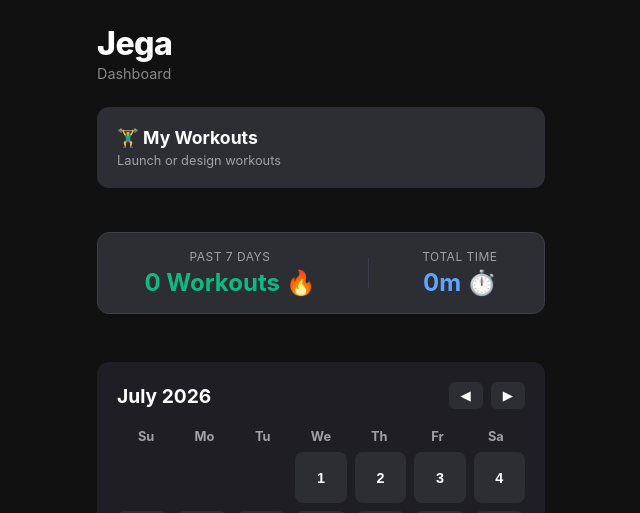
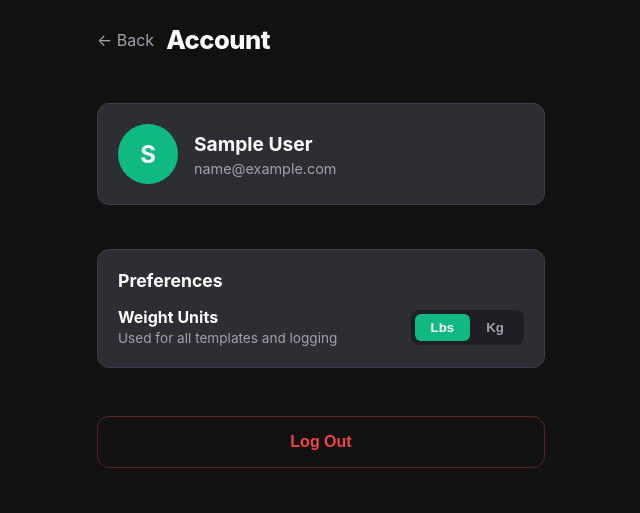
Before and after one commit to IMLukasS/jega, a React (Vite) app in the folder client/: page /account in a window 1280 px wide. Before the commit this address led to /. Shown: the top 513 px of the page, without its empty margins (319-959 px from the left). Built offline with nearby package versions, Linux system fonts and the light colour scheme; no server answers; sample sign-in values are in the browser's storage.

Commit message:
feat: add dynamic weight units, password toggle, and account settings

```diff
--- a/client/src/App.jsx
+++ b/client/src/App.jsx
@@ -4,7 +4,8 @@ import TemplatesPage from './pages/TemplatesPage';
 import WorkoutDetail from './pages/WorkoutDetail';
 import FocusWorkout from './components/FocusWorkout';
 import CreateTemplate from './pages/CreateTemplate';
-import AuthPage from './pages/AuthPage'; // 🔑 Import Auth Page
+import AuthPage from './pages/AuthPage';
+import AccountPage from './pages/AccountPage'; // ⚙️ Import the new Account Page
 
 // 🛡️ Security Bouncer for Frontend Routes
 function ProtectedRoute({ children }) {
@@ -75,6 +76,16 @@ function App() {
           }
         />
 
+        {/* ⚙️ New Account Route */}
+        <Route
+          path="/account"
+          element={
+            <ProtectedRoute>
+              <AccountPage />
+            </ProtectedRoute>
+          }
+        />
+
         {/* ↪️ Catch-all: redirect any unknown URL back home */}
         <Route path="*" element={<Navigate to="/" replace />} />
       </Routes>
--- a/client/src/components/FocusWorkout.jsx
+++ b/client/src/components/FocusWorkout.jsx
@@ -6,6 +6,9 @@ export default function FocusWorkout() {
   const { routineId } = useParams();
   const navigate = useNavigate();
   const location = useLocation();
+
+  // ⚖️ Dynamically get saved weight unit preference
+  const weightUnitLabel = (localStorage.getItem('preferredUnit') || 'lbs').toLowerCase() === 'kg' ? 'Kg' : 'Lbs';
 
   const [routine, setRoutine] = useState(null);
   const [workoutId, setWorkoutId] = useState(null);
@@ -359,12 +362,14 @@ export default function FocusWorkout() {
     }
   };
 
+  // ⚖️ Dynamic unit rendering for completed sets
   const renderCompletedSetText = (set, type) => {
+    const unit = weightUnitLabel.toLowerCase();
     if (type === 'time') return `${set.timeMin || 0}m ${set.timeSec || 0}s`;
     if (type === 'bodyweight_reps') return `${set.reps || 0} reps`;
-    if (type === 'time_weight') return `${set.weight || 0} lbs × ${set.timeMin || 0}m ${set.timeSec || 0}s`;
+    if (type === 'time_weight') return `${set.weight || 0} ${unit} × ${set.timeMin || 0}m ${set.timeSec || 0}s`;
     if (type === 'distance_time') return `${set.distance || 0} mi × ${set.timeMin || 0}m ${set.timeSec || 0}s`;
-    return `${set.weight || 0} lbs × ${set.reps || 0} reps`;
+    return `${set.weight || 0} ${unit} × ${set.reps || 0} reps`;
   };
 
   return (
@@ -456,14 +461,15 @@ export default function FocusWorkout() {
           ))}
         </div>
 
+        {/* ⚖️ Dynamic unit rendering for planned set goal */}
         {plannedSet && (
           <div style={{ backgroundColor: '#2d2d2d', padding: '12px', borderRadius: '8px', marginBottom: '12px', textAlign: 'center', color: '#4ade80', fontWeight: 'bold', fontSize: '1rem', border: '1px dashed #4ade80' }}>
             🎯 Goal for Set {currentSetIndex + 1}:
             {activeExercise.tracking_type === 'time' ? ` ${plannedSet.time_minutes || 0}m ${plannedSet.time_seconds || 0}s`
             : activeExercise.tracking_type === 'bodyweight_reps' ? ` ${plannedSet.reps || 0} reps`
-            : activeExercise.tracking_type === 'time_weight' ? ` ${plannedSet.weight || 0} lbs for ${plannedSet.time_minutes || 0}m ${plannedSet.time_seconds || 0}s`
+            : activeExercise.tracking_type === 'time_weight' ? ` ${plannedSet.weight || 0} ${weightUnitLabel.toLowerCase()} for ${plannedSet.time_minutes || 0}m ${plannedSet.time_seconds || 0}s`
             : activeExercise.tracking_type === 'distance_time' ? ` ${plannedSet.distance || 0} mi in ${plannedSet.time_minutes || 0}m ${plannedSet.time_seconds || 0}s`
-            : ` ${plannedSet.weight || 0} lbs × ${plannedSet.reps || 0} reps`}
+            : ` ${plannedSet.weight || 0} ${weightUnitLabel.toLowerCase()} × ${plannedSet.reps || 0} reps`}
           </div>
         )}
 
@@ -508,7 +514,8 @@ export default function FocusWorkout() {
               <input type="number" placeholder="Reps" value={reps} onChange={(e) => setReps(e.target.value)} style={{ flex: 4, minWidth: 0, backgroundColor: '#111', border: '1px solid #2d2d2d', borderRadius: '8px', padding: '16px', color: '#fff', fontSize: '1.1rem', textAlign: 'center', outline: 'none' }} />
             ) : activeExercise.tracking_type === 'time_weight' ? (
               <>
-                <input type="number" placeholder="Lbs" step="0.1" value={weight} onChange={(e) => setWeight(e.target.value)} style={{ flex: 2, minWidth: 0, backgroundColor: '#111', border: '1px solid #2d2d2d', borderRadius: '8px', padding: '16px', color: '#fff', fontSize: '1.1rem', textAlign: 'center', outline: 'none' }} />
+                {/* ⚖️ Updated dynamic placeholder */}
+                <input type="number" placeholder={weightUnitLabel} step="0.1" value={weight} onChange={(e) => setWeight(e.target.value)} style={{ flex: 2, minWidth: 0, backgroundColor: '#111', border: '1px solid #2d2d2d', borderRadius: '8px', padding: '16px', color: '#fff', fontSize: '1.1rem', textAlign: 'center', outline: 'none' }} />
                 <input type="number" placeholder="Min" value={timeMin} onChange={(e) => setTimeMin(e.target.value)} style={{ flex: 1.5, minWidth: 0, backgroundColor: '#111', border: '1px solid #2d2d2d', borderRadius: '8px', padding: '16px', color: '#fff', fontSize: '1.1rem', textAlign: 'center', outline: 'none' }} />
                 <input type="number" placeholder="Sec" value={timeSec} onChange={(e) => setTimeSec(e.target.value)} style={{ flex: 1.5, minWidth: 0, backgroundColor: '#111', border: '1px solid #2d2d2d', borderRadius: '8px', padding: '16px', color: '#fff', fontSize: '1.1rem', textAlign: 'center', outline: 'none' }} />
               </>
@@ -520,7 +527,8 @@ export default function FocusWorkout() {
               </>
             ) : (
               <>
-                <input type="number" placeholder="Lbs" step="0.1" value={weight} onChange={(e) => setWeight(e.target.value)} style={{ flex: 2, minWidth: 0, backgroundColor: '#111', border: '1px solid #2d2d2d', borderRadius: '8px', padding: '16px', color: '#fff', fontSize: '1.1rem', textAlign: 'center', outline: 'none' }} />
+                {/* ⚖️ Updated dynamic placeholder */}
+                <input type="number" placeholder={weightUnitLabel} step="0.1" value={weight} onChange={(e) => setWeight(e.target.value)} style={{ flex: 2, minWidth: 0, backgroundColor: '#111', border: '1px solid #2d2d2d', borderRadius: '8px', padding: '16px', color: '#fff', fontSize: '1.1rem', textAlign: 'center', outline: 'none' }} />
                 <input type="number" placeholder="Reps" value={reps} onChange={(e) => setReps(e.target.value)} style={{ flex: 2, minWidth: 0, backgroundColor: '#111', border: '1px solid #2d2d2d', borderRadius: '8px', padding: '16px', color: '#fff', fontSize: '1.1rem', textAlign: 'center', outline: 'none' }} />
               </>
             )}
@@ -707,7 +715,6 @@ export default function FocusWorkout() {
                   </div>
                 )}
 
-                {/* 👇 Here are the closing tags that were cut off in your prompt 👇 */}
                 <div style={{ fontSize: '0.75rem', color: isActive ? '#444' : '#888', display: 'flex', justifyContent: 'space-between' }}>
                   <span>{setsDone}/{tSets} Sets</span>
                   {isCompleted && <span style={{ color: isActive ? '#10b981' : '#4ade80', fontWeight: 'bold' }}>✓</span>}
--- /dev/null
+++ b/client/src/pages/AccountPage.jsx
@@ -0,0 +1,141 @@
+import { useState, useEffect } from 'react';
+import { useNavigate, Link } from 'react-router-dom';
+
+export default function AccountPage() {
+  const navigate = useNavigate();
+  const [user, setUser] = useState({ name: 'Athlete', email: '' });
+  const [unit, setUnit] = useState('lbs');
+
+  useEffect(() => {
+    // 1. Grab the user data we saved during login
+    const storedUser = localStorage.getItem('user');
+    if (storedUser) {
+      setUser(JSON.parse(storedUser));
+    }
+
+    // 2. Grab their preferred unit (default to lbs if none exists)
+    const storedUnit = localStorage.getItem('preferredUnit') || 'lbs';
+    setUnit(storedUnit);
+  }, []);
+
+  const handleUnitChange = (newUnit) => {
+    setUnit(newUnit);
+    localStorage.setItem('preferredUnit', newUnit);
+  };
+
+  const handleLogout = () => {
+    // Wipe auth tokens but leave the unit preference for this device
+    localStorage.removeItem('token');
+    localStorage.removeItem('user');
+    navigate('/auth');
+  };
+
+  return (
+    <div className="app-container">
+      <header style={{ display: 'flex', alignItems: 'center', gap: '12px', marginBottom: '24px' }}>
+        <Link to="/" style={{ color: '#a1a1aa', textDecoration: 'none' }}>← Back</Link>
+        <h1 style={{ margin: 0, fontSize: '1.6rem' }}>Account</h1>
+      </header>
+
+      {/* Profile Info Card */}
+      <div style={{
+        background: '#2d2d34',
+        padding: '20px',
+        borderRadius: '12px',
+        border: '1px solid #3e3e4a',
+        marginBottom: '20px',
+        display: 'flex',
+        alignItems: 'center',
+        gap: '16px'
+      }}>
+        <div style={{
+          width: '60px',
+          height: '60px',
+          borderRadius: '50%',
+          background: '#10b981',
+          display: 'flex',
+          justifyContent: 'center',
+          alignItems: 'center',
+          fontSize: '1.5rem',
+          fontWeight: 'bold',
+          color: '#fff'
+        }}>
+          {user.name.charAt(0).toUpperCase()}
+        </div>
+        <div>
+          <h2 style={{ margin: '0 0 4px 0', color: '#fff', fontSize: '1.2rem' }}>{user.name}</h2>
+          <p style={{ margin: 0, color: '#a1a1aa', fontSize: '0.9rem' }}>{user.email}</p>
+        </div>
+      </div>
+
+      {/* Preferences Card */}
+      <div style={{
+        background: '#2d2d34',
+        padding: '20px',
+        borderRadius: '12px',
+        border: '1px solid #3e3e4a',
+        marginBottom: '24px'
+      }}>
+        <h3 style={{ margin: '0 0 16px 0', color: '#fff', fontSize: '1.1rem' }}>Preferences</h3>
+
+        <div style={{ display: 'flex', justifyContent: 'space-between', alignItems: 'center' }}>
+          <div>
+            <span style={{ display: 'block', color: '#fff', fontWeight: 'bold' }}>Weight Units</span>
+            <span style={{ color: '#a1a1aa', fontSize: '0.85rem' }}>Used for all templates and logging</span>
+          </div>
+
+          <div style={{ display: 'flex', background: '#1e1e24', borderRadius: '8px', padding: '4px' }}>
+            <button
+              onClick={() => handleUnitChange('lbs')}
+              style={{
+                padding: '6px 16px',
+                borderRadius: '6px',
+                border: 'none',
+                background: unit === 'lbs' ? '#10b981' : 'transparent',
+                color: unit === 'lbs' ? '#fff' : '#a1a1aa',
+                fontWeight: 'bold',
+                cursor: 'pointer',
+                transition: 'all 0.2s'
+              }}
+            >
+              Lbs
+            </button>
+            <button
+              onClick={() => handleUnitChange('kg')}
+              style={{
+                padding: '6px 16px',
+                borderRadius: '6px',
+                border: 'none',
+                background: unit === 'kg' ? '#10b981' : 'transparent',
+                color: unit === 'kg' ? '#fff' : '#a1a1aa',
+                fontWeight: 'bold',
+                cursor: 'pointer',
+                transition: 'all 0.2s'
+              }}
+            >
+              Kg
+            </button>
+          </div>
+        </div>
+      </div>
+
+      {/* Danger Zone */}
+      <button
+        onClick={handleLogout}
+        style={{
+          width: '100%',
+          padding: '16px',
+          background: 'transparent',
+          color: '#ef4444',
+          border: '1px solid #ef444455',
+          borderRadius: '12px',
+          fontWeight: 'bold',
+          fontSize: '1rem',
+          cursor: 'pointer'
+        }}
+      >
+        Log Out
+      </button>
+    </div>
+  );
+}
--- a/client/src/pages/Dashboard.jsx
+++ b/client/src/pages/Dashboard.jsx
@@ -10,16 +10,14 @@ export default function Dashboard() {
   const [newWorkoutName, setNewWorkoutName] = useState("");
 
   useEffect(() => {
-    // 🧹 Cleaned up fetch to use fetchWithAuth
     fetchWithAuth('/api/v1/workouts')
       .then((res) => res.json())
       .then((data) => {
-        // 🔒 Defensive Check: Only update state if data is an Array
         if (Array.isArray(data)) {
           setWorkouts(data);
         } else {
           console.warn('Backend returned non-array (likely 401/403):', data);
-          setWorkouts([]); // Fallback to safe array
+          setWorkouts([]);
         }
       })
       .catch((err) => {
@@ -33,7 +31,6 @@ export default function Dashboard() {
 
   const handleDeleteWorkout = async (workoutId) => {
     try {
-      // 🧹 Cleaned up delete to use fetchWithAuth
       const response = await fetchWithAuth(`/api/v1/workouts/${workoutId}`, {
         method: 'DELETE',
       });
@@ -46,19 +43,16 @@ export default function Dashboard() {
     }
   };
 
-  // ⏱️ Calculate Rolling 7-Day Stats dynamically
   const getWeeklyStats = () => {
     const now = new Date();
     const sevenDaysAgo = new Date(now.getTime() - 7 * 24 * 60 * 60 * 1000);
 
-    // Safely filter workouts from the last 7 days
     const weeklyWorkouts = (Array.isArray(workouts) ? workouts : []).filter(w => {
       if (!w || !w.started_at) return false;
       const wDate = new Date(w.started_at);
       return wDate >= sevenDaysAgo && wDate <= now;
     });
 
-    // Sum up duration
     const totalSeconds = weeklyWorkouts.reduce((sum, w) => sum + (w.duration_seconds || 0), 0);
     const hrs = Math.floor(totalSeconds / 3600);
     const mins = Math.floor((totalSeconds % 3600) / 60);
@@ -82,12 +76,17 @@ export default function Dashboard() {
 
   return (
     <div className="app-container">
-      <header>
-        <h1>Jega</h1>
-        <span className="subtitle">Dashboard</span>
+      {/* ⚙️ Updated Header with Account Link */}
+      <header style={{ display: 'flex', justifyContent: 'space-between', alignItems: 'center' }}>
+        <div>
+          <h1 style={{ margin: 0 }}>Jega</h1>
+          <span className="subtitle">Dashboard</span>
+        </div>
+        <Link to="/account" style={{ fontSize: '1.5rem', textDecoration: 'none' }} title="Account Settings">
+          ⚙️
+        </Link>
       </header>
 
-      {/* Modern High-Level Navigation Portal Cards */}
       <div style={{ display: 'grid', gridTemplateColumns: '1fr', gap: '16px', marginBottom: '20px' }}>
         <Link to="/templates" style={{
           background: '#2d2d34', padding: '20px', borderRadius: '12px', textDecoration: 'none', color: '#fff', display: 'block'
@@ -97,7 +96,6 @@ export default function Dashboard() {
         </Link>
       </div>
 
-      {/* 📊 Weekly Stats Summary Panel */}
       <div style={{
         background: '#2d2d34',
         padding: '16px 20px',
@@ -119,7 +117,6 @@ export default function Dashboard() {
         </div>
       </div>
 
-      {/* The Central Consistency Heatmap Grid */}
       <WorkoutCalendarGrid workouts={workouts} onDeleteWorkout={handleDeleteWorkout} />
     </div>
   );
```
Also changed, not shown: client/src/pages/AuthPage.jsx (+23 -2 lines), client/src/pages/CreateTemplate.jsx (+7 -2 lines), client/src/pages/WorkoutDetail.jsx (+12 -5 lines).
